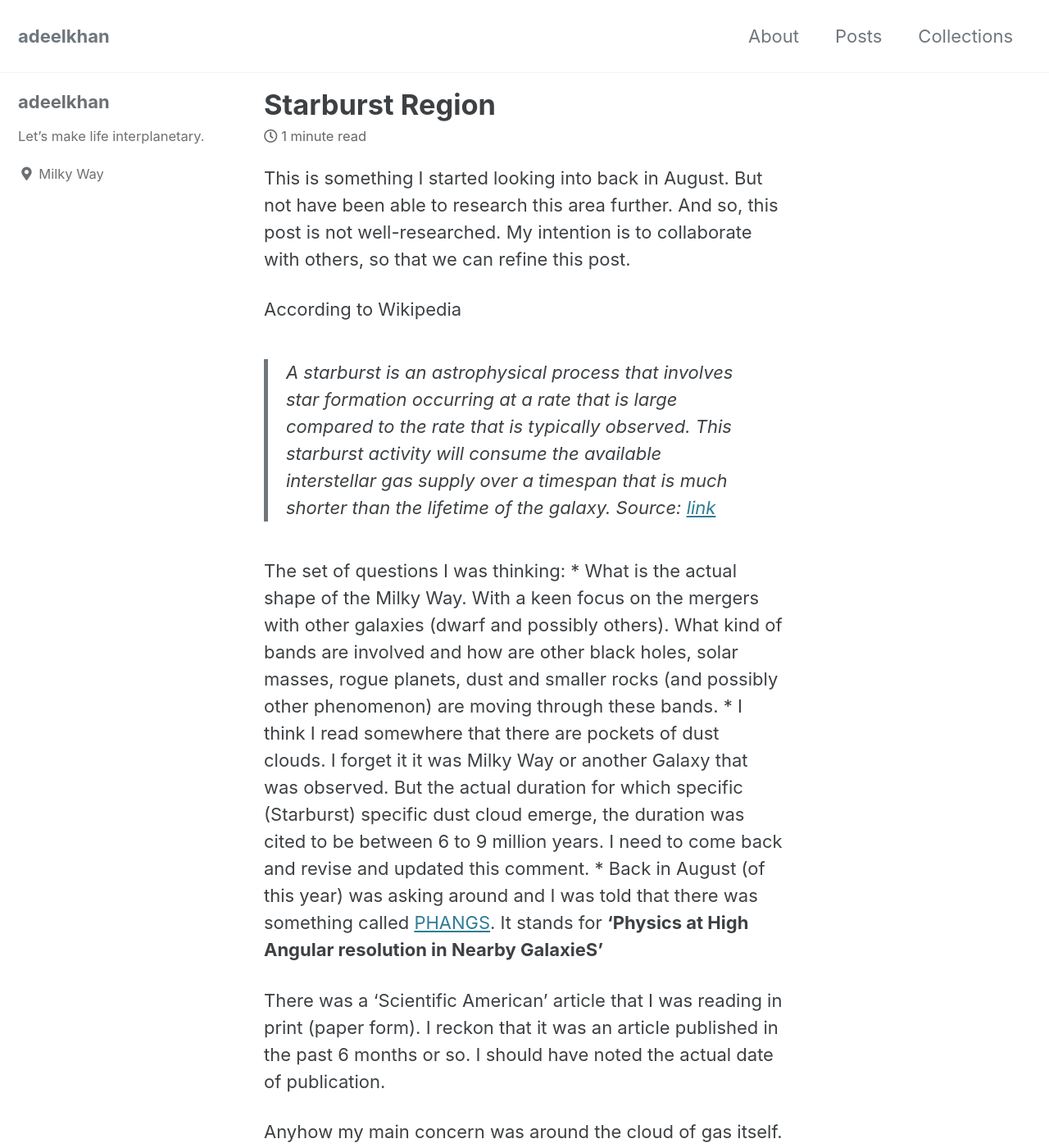
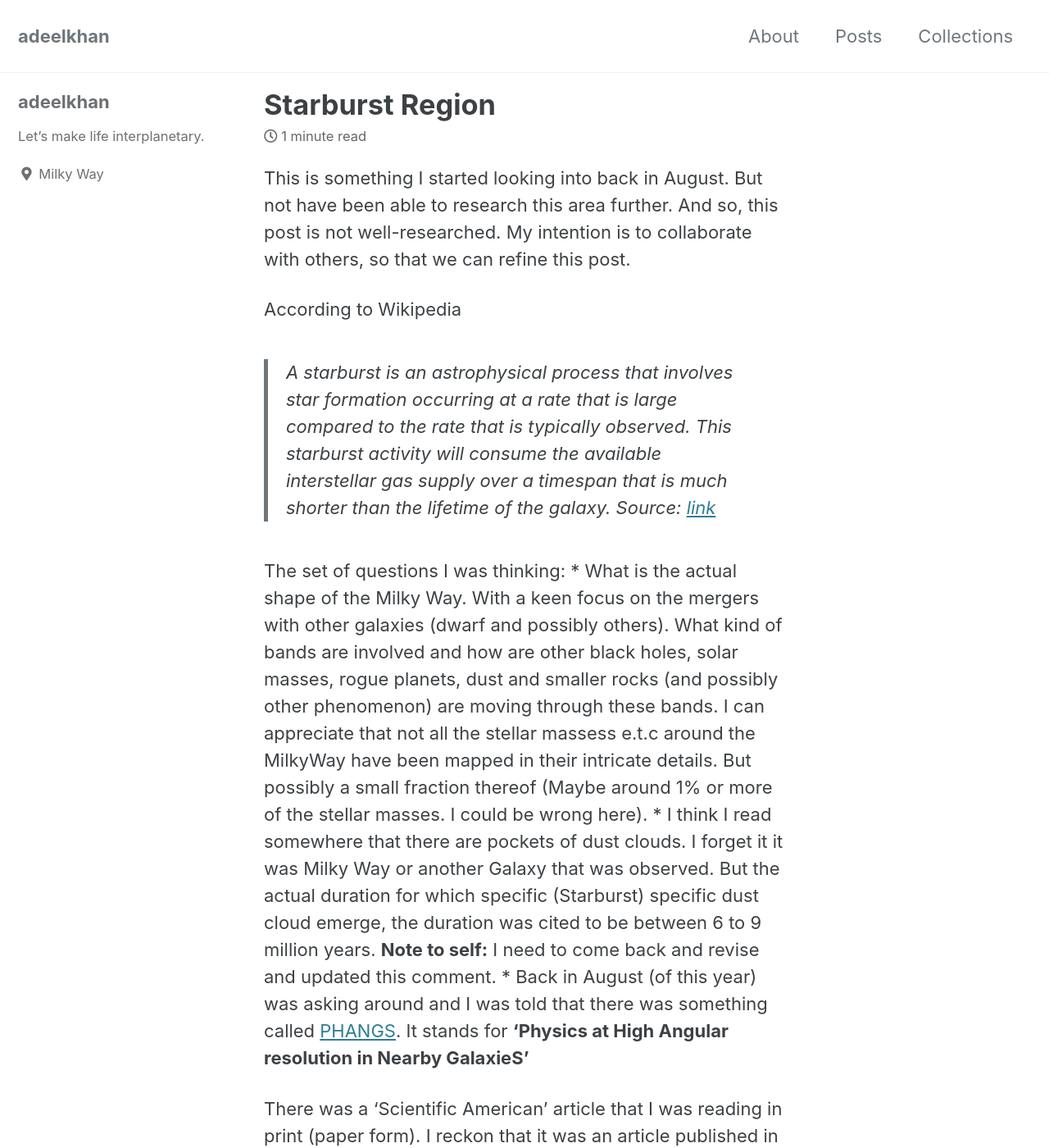
Before and after one commit to stellardreams/stellardreams.github.io, a Jekyll site: the page built from _posts/2022-09-07-Starburst-Region.md, in a window 1280 px wide and 1400 px high. Shown: the whole window at 82% size. Built offline with Jekyll 4.4.1, drawn with Linux system fonts in a browser that asks for light colours; cached includes are drawn as plain includes.

Commit message:
Update 2022-09-07-Starburst-Region.md
Some updates.

```diff
--- a/_posts/2022-09-07-Starburst-Region.md
+++ b/_posts/2022-09-07-Starburst-Region.md
@@ -7,8 +7,8 @@ According to Wikipedia
 
 
 The set of questions I was thinking:
-* What is the actual shape of the Milky Way. With a keen focus on the mergers with other galaxies (dwarf and possibly others). What kind of bands are involved and how are other black holes, solar masses, rogue planets, dust and smaller rocks (and possibly other phenomenon) are moving through these bands.
-* I think I read somewhere that there are pockets of dust clouds. I forget it it was Milky Way or another Galaxy that was observed. But the actual duration for which specific (Starburst) specific dust cloud emerge, the duration was cited to be between 6 to 9 million years. I need to come back and revise and updated this comment.
+* What is the actual shape of the Milky Way. With a keen focus on the mergers with other galaxies (dwarf and possibly others). What kind of bands are involved and how are other black holes, solar masses, rogue planets, dust and smaller rocks (and possibly other phenomenon) are moving through these bands. I can appreciate that not all the stellar massess e.t.c around the MilkyWay have been mapped in their intricate details. But possibly a small fraction thereof (Maybe around 1% or more of the stellar masses. I could be wrong here).
+* I think I read somewhere that there are pockets of dust clouds. I forget it it was Milky Way or another Galaxy that was observed. But the actual duration for which specific (Starburst) specific dust cloud emerge, the duration was cited to be between 6 to 9 million years. **Note to self:** I need to come back and revise and updated this comment.
 * Back in August (of this year) was asking around and I was told that there was something called [PHANGS](https://twitter.com/search?lang=en&q=phangs&src=typed_query){:target="_blank" rel="noopener"}. It stands for **'Physics at High Angular resolution in Nearby GalaxieS'**
 
 There was a 'Scientific American' article that I was reading in print (paper form). I reckon that it was an article published in the past 6 months or so. I should have noted the actual date of publication.
```
